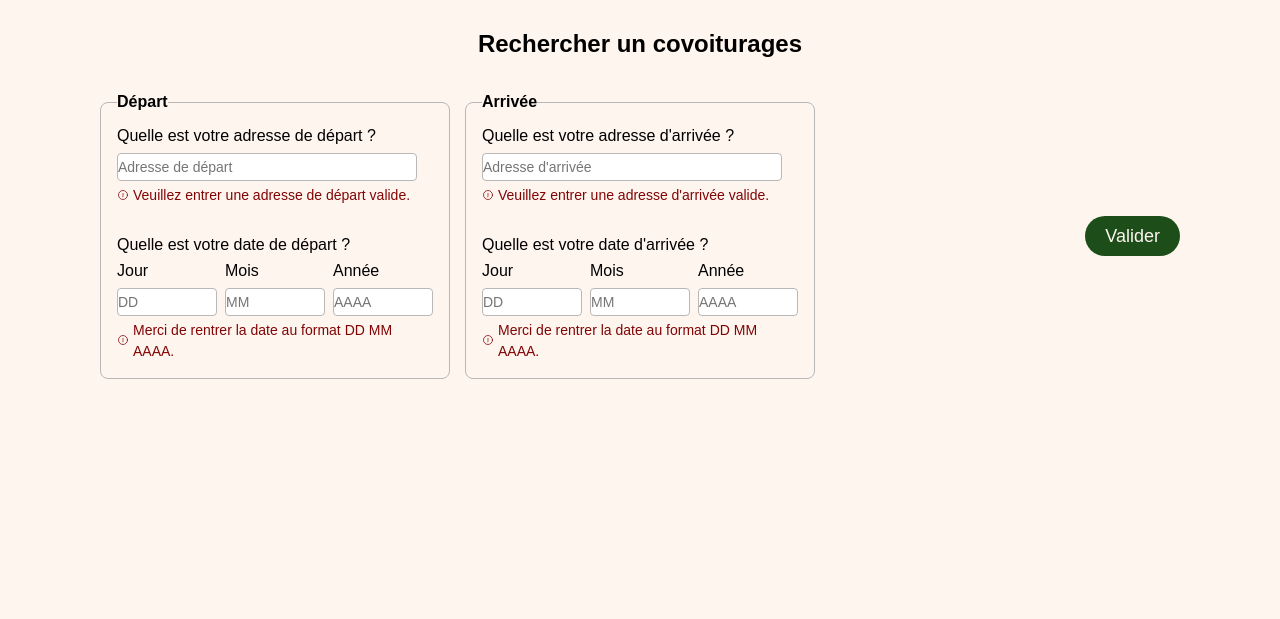
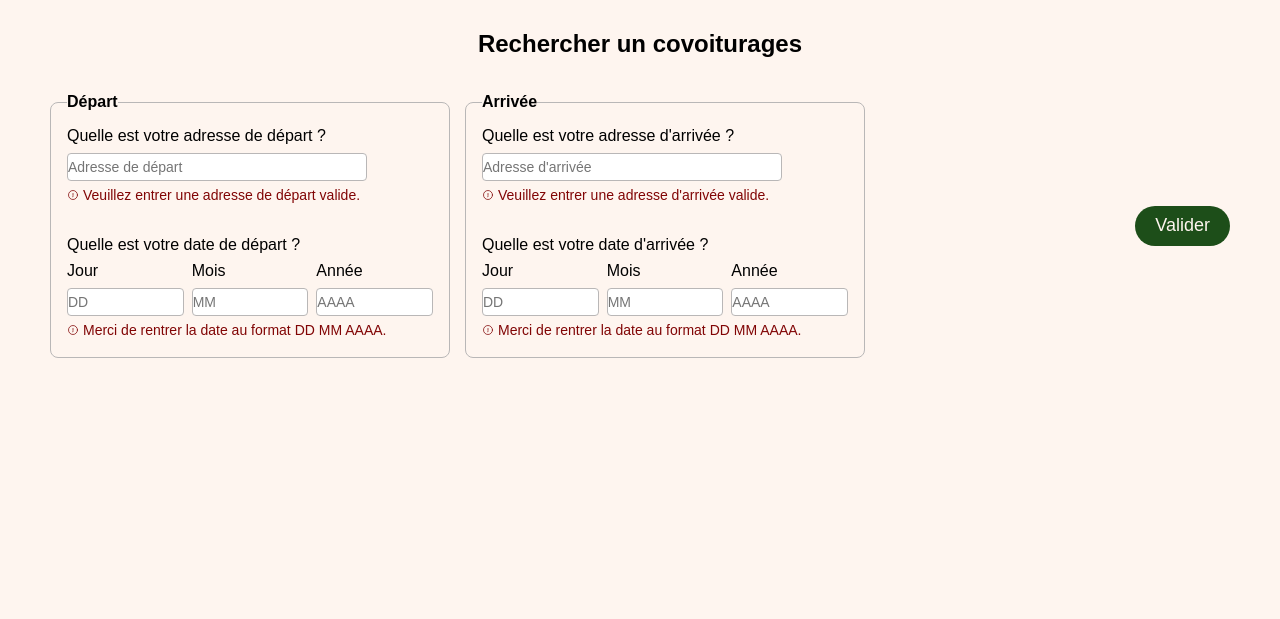
Before and after one commit to Haltarion/ECORIDE, a PHP site: page /pages/covoiturages.php in a window 1280 px wide. Shown: the part 60-679 px from the top of the page. Run offline with PHP 8.4, Linux system fonts and the light colour scheme; data that the repository does not hold is empty.

Commit message:
Auto commit

```diff
--- a/css/form.css
+++ b/css/form.css
@@ -3,7 +3,7 @@ fieldset {
   border: 1px solid var(--grey-color);
   border-radius: 8px;
   padding: 16px;
-  width: 350px;
+  width: 400px;
   gap: 30px;
   display: flex;
   flex-direction: column;
```
